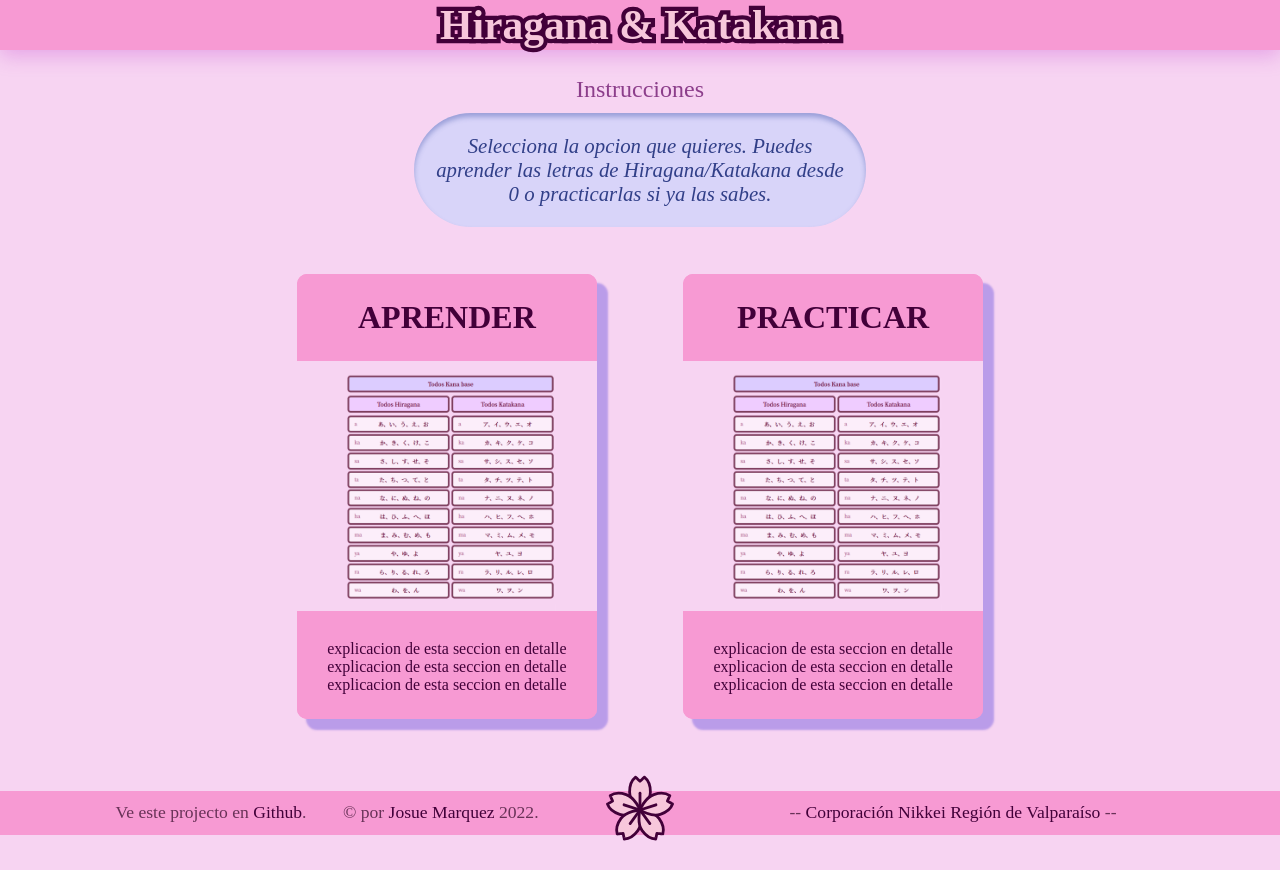
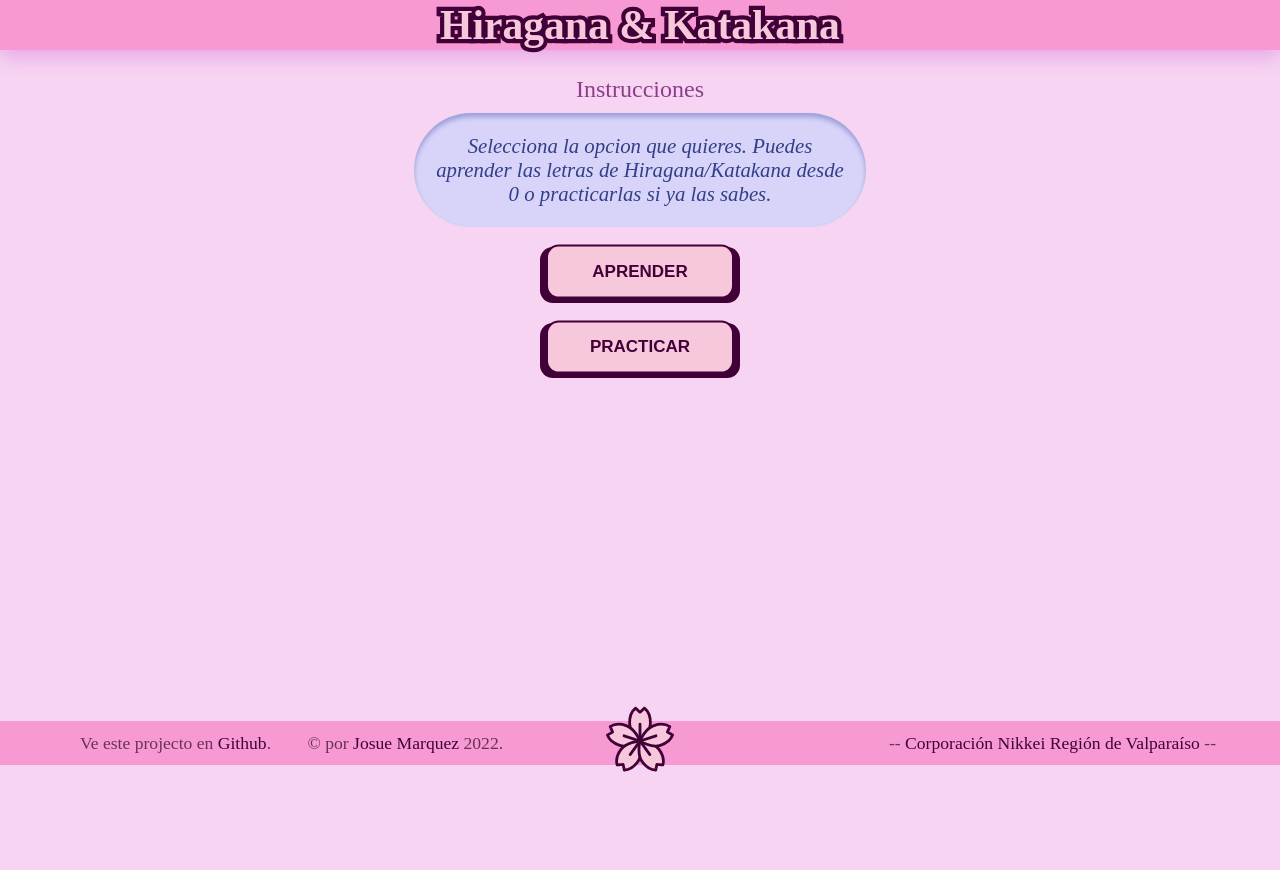
Before and after one commit to owaruuu/Kana-Practice, a plain HTML site: page index.html in a window 1280 px wide. After the commit the page ends 800 px from the top, so only its background shows below. Drawn offline with Linux system fonts and the light colour scheme; a web font is replaced by a local one.

Commit message:
Revert "desktop buttons progress"
This reverts commit 894dbab64901ded5221eeffc694f4a441c73b373.

```diff
--- a/index.html
+++ b/index.html
@@ -29,20 +29,6 @@
         <p id="instrucciones">Instrucciones</p>
 
         <p id="instruccionescontent">...</p>
-
-        <div id="options-container">
-            <div class="homepage-card">
-                <h2 class="homepage-card-title">Aprender</h2>
-                <img class="homepage-img" src="images/LearnButtonImg1.png" alt="Imagenes de la seccion Aprender">
-                <p class="homepage-card-footer">explicacion de esta seccion en detalle explicacion de esta seccion en detalle explicacion de esta seccion en detalle</p>
-            </div>
-            <div class="homepage-card">
-                <h2 class="homepage-card-title">Practicar</h2>
-                <img class="homepage-img" src="images/LearnButtonImg1.png" alt="Imagenes de la seccion Practicar">
-                <p class="homepage-card-footer">explicacion de esta seccion en detalle explicacion de esta seccion en detalle explicacion de esta seccion en detalle</p>
-            </div>
-        </div>
-
         <div id="app"></div>
     </div>
     <div id="footer">
--- a/style.css
+++ b/style.css
@@ -24,10 +24,10 @@ body{
     max-width: 10vw;
 }
 
-/* img{
+img{
     height: 100%;
     object-fit: contain;
-} */
+}
 
 h1{
     align-items: center;
@@ -101,92 +101,6 @@ p#instruccionescontent{
     text-align: center;
 }
 
-/* Desktop Options Buttons */
-
-#options-container{
-    padding: 3% 15%;
-    display:flex;
-    justify-content:center;
-    gap:10%
-}
-
-h2{
-    font-size:2rem;
-}
-
-.homepage-card{
-    background-color: #F79AD3;
-    border-radius: 10px;
-    text-align:center;
-    max-width:300px;
-    box-shadow: 10px 10px 2px 1px #674fdd6b;
-    overflow: hidden;
-    -webkit-transition: all 0.5s;
-    transition: all 0.5s;
-}
-
-@media only screen and (max-width: 950px){
-    .homepage-card{
-        display: none;
-    }
-}
-
-.homepage-card:hover{
-    transform: translateY(-15px);
-    box-shadow: 15px 30px 14px 8px #5139fb1a;
-    /* border: 2px solid #0000ff; */
-}
-
-.homepage-card:hover{
-    background-color:#FFE1EE;
-}
-
-.homepage-card:hover .homepage-card-title{
-    background-color:#F2AEEB;
-}
-
-.homepage-card:hover .homepage-card-footer{
-    background-color:#F2AEEB;
-}
-
-.homepage-card-title{
-    font-weight: bold;
-    text-transform: uppercase;
-    color:#420039;
-    background-color: #F79AD3;
-    z-index: 2;
-    position: relative;
-    padding-top: 25px;
-    padding-bottom: 25px;
-    -webkit-transition: all 0.5s;
-    transition: all 0.5s;
-    margin: 0;
-}
-
-.homepage-img{
-    width: 100%;
-    -webkit-transition: all 0.5s;
-    transition: all 0.5s;
-}
-
-.homepage-card:hover img{
-    transform: rotate(2deg) scale(1.1);
-}
-
-.homepage-card-footer{
-    color:#420039;
-    background-color: #F79AD3;
-    z-index: 2;
-    position: relative;
-    margin: 0;
-    padding-top: 25px;
-    padding-bottom: 25px;
-    -webkit-transition: all 0.5s;
-    transition: all 0.5s;
-}
-
-/* End */
-
 .homediv{
     display: flex;
     flex-direction: column;
@@ -213,12 +127,6 @@ h2{
     text-decoration: none;
     -webkit-user-select: none;
     user-select: none;
-}
-
-@media only screen and (min-width: 950px){
-    .uibtn{
-        display: none;
-    }
 }
 
 .uibtn-top{
@@ -338,7 +246,7 @@ input[type=text] {
     background-color: #fceefa;
     color: #660636;
     padding: 0.5rem 0;
-    /* padding-right: 10px; */
+    padding-right: 10px;
     border-radius: 9px;
     font-size: clamp(0.5rem,.8rem + 0.1vw,5rem);
     transition: 0.2s ease;
@@ -358,7 +266,7 @@ label:not(.check) .consonantLabel{
 
 .consonantLabel {
     padding-left: 15px;
-    padding-right: 5px;
+    padding-right: 15px;
     font-size: clamp(0.2rem,0.9rem,2rem);
 }
 .kanaLabel{
@@ -852,7 +760,6 @@ button:focus-visible{
 
 .footerdiv{
     flex: 1;
-    text-align: center;
 }
 
 .footerdiv span{
```
Also changed, not shown: images/LearnButtonImg1.png (deleted), images/LearnButtonImg2.png (deleted), images/LearnButtonImg3.png (deleted).
